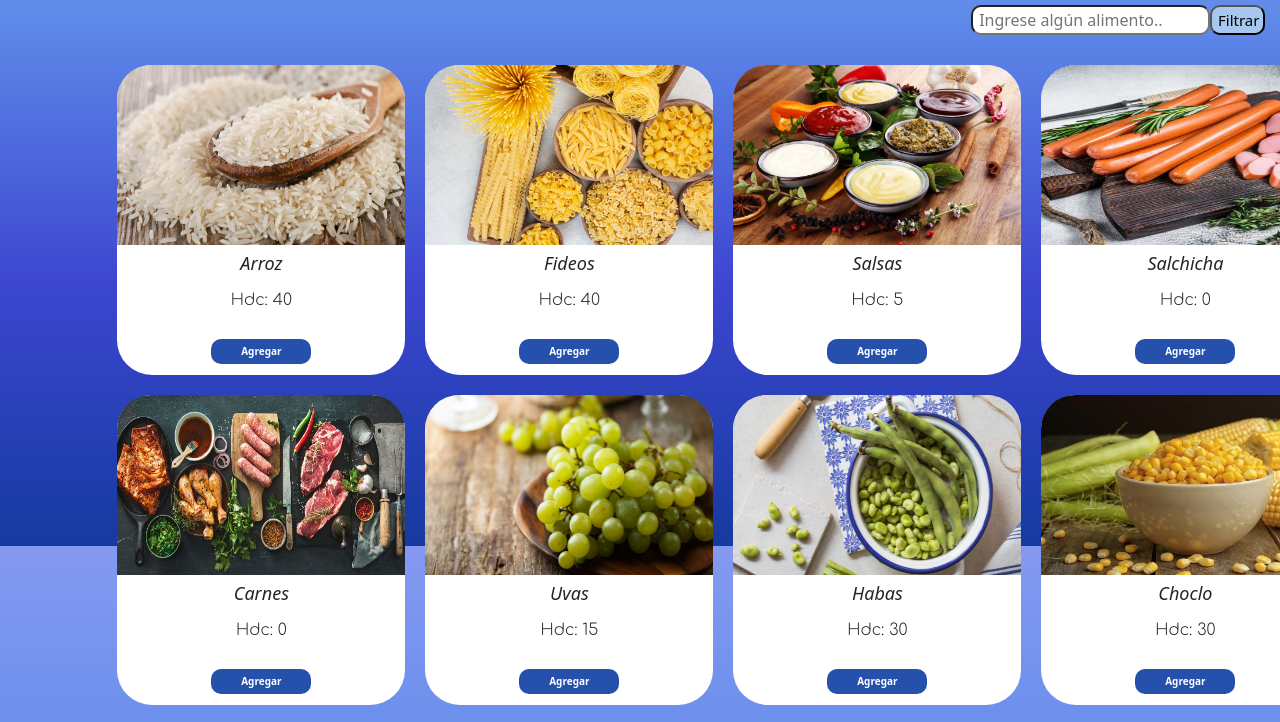
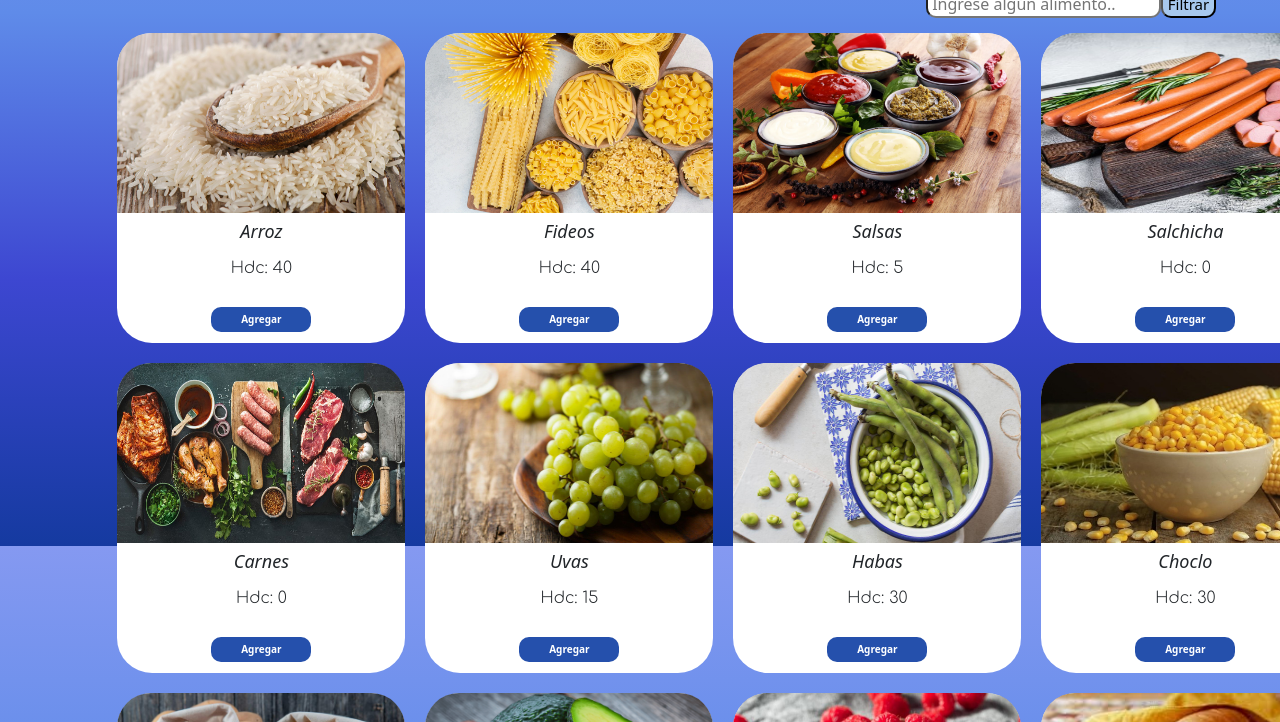
Before and after one commit to tamianis/Diabetes, a plain HTML site: page paginas/menu.html in a window 1280 px wide. Shown: the part 254-976 px from the top of the page. Drawn offline with nearby package versions, Linux system fonts and the light colour scheme; some packages are replaced by stand-ins of ours; a script that the page names is missing.

Commit message:
inputcss

```diff
--- a/css/style.css
+++ b/css/style.css
@@ -2,7 +2,8 @@
 @import url("https://fonts.googleapis.com/css2?family=Caveat&display=swap");
 
 * {
-	box-sizing: border-box;
+    margin: 0;
+    padding: 0;
 }
 
 body {
@@ -138,7 +139,7 @@ footer {
 #inputsComidas {
 	display: flex;
 	justify-content: flex-end;
-	padding: 15px;
+	padding-right: 5%;
 }
 
 #botonMenu {
@@ -158,7 +159,7 @@ footer {
 	transition-duration: 0.5s;
 }
 
-.btn-eliminar:hover{
+.btn-eliminar:hover {
 	background-color: #66b0ec;
 }
 
@@ -176,7 +177,7 @@ footer {
 	background-color: #66b0ec;
 }
 
-.btn-card{
+.btn-card {
 	border-radius: 10px;
 	background-color: rgb(37, 80, 172);
 	color: white;
@@ -198,7 +199,6 @@ footer {
 	border-radius: 35px 0px 35px 0px;
 	-moz-border-radius: 35px 0px 35px 0px;
 	-webkit-border-radius: 35px 0px 35px 0px;
-
 }
 
 .listadoComidas {
@@ -260,7 +260,6 @@ h4 {
 	border-radius: 10px;
 }
 
-
 #comidas {
 	border-radius: 10px;
 }
```
Lines whose indentation alone changed are shown as unchanged.
